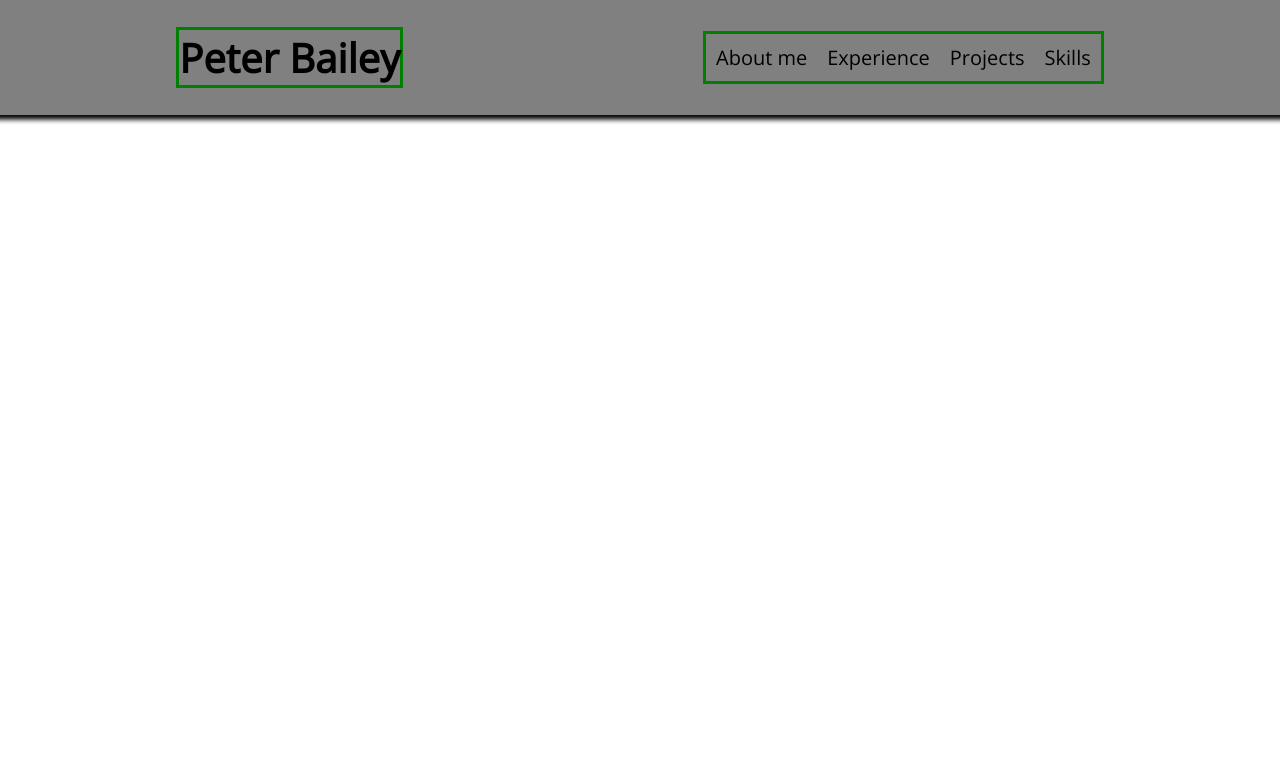
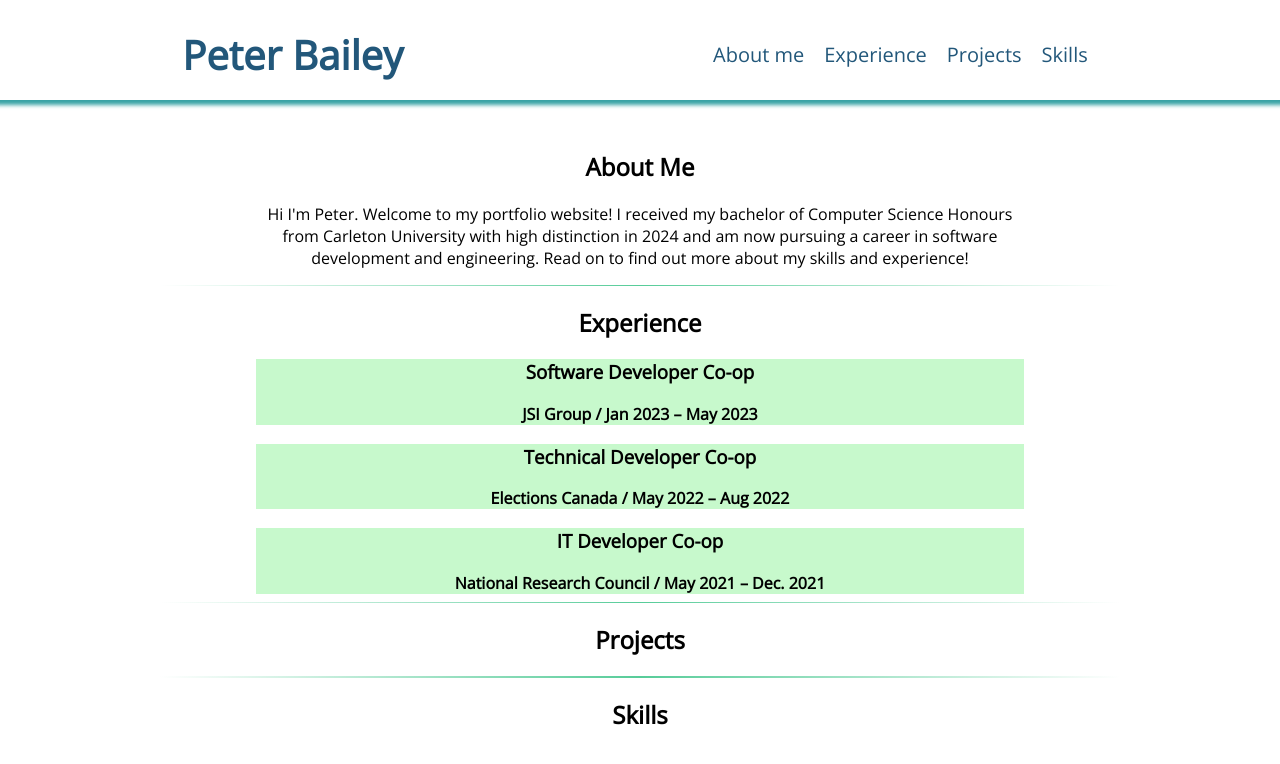
Before and after one commit to PeterKBailey/peterkbailey.github.io, a plain HTML site: page index.html in a window 1280 px wide. Drawn offline with nearby package versions, Linux system fonts and the light colour scheme.

Commit message:
Added sections and began styling.

```diff
--- a/index.html
+++ b/index.html
@@ -1,6 +1,7 @@
 <!DOCTYPE html>
 <head>
-    <link rel="stylesheet" href="styles.css">
+    <link rel="stylesheet" href="./styles.css">
+    <script src="./script.js"></script>
     <link href='https://fonts.googleapis.com/css?family=Open Sans' rel='stylesheet'>
 
 </head>
@@ -9,11 +10,44 @@
         <div class="navbar-content">
             <h1 class="name">Peter Bailey</h1>
             <div class="navigation">
-                <a>About me</a>
-                <a>Experience</a>
-                <a>Projects</a>
-                <a>Skills</a>
+                <a href="#about">About me</a>
+                <a href="#experience">Experience</a>
+                <a href="#projects">Projects</a>
+                <a href="#skills">Skills</a>
             </div>
         </div>
     </div>
+
+    <div class="content">
+        <section>
+            <h1 id="about">About Me</h1>
+            <p>
+                Hi I'm Peter. Welcome to my portfolio website! I received my bachelor of Computer Science Honours from Carleton University with high distinction in 2024 and am now pursuing a career in software development and engineering. Read on to find out more about my skills and experience!
+            </p>
+        </section>
+        <hr>
+        <section>
+            <h1 id="experience">Experience</h1>
+            <div class="job-section">
+                <h3>Software Developer Co-op</h3>
+                <strong>JSI Group / Jan 2023 – May 2023</strong>
+            </div>
+            <div class="job-section">
+                <h3>Technical Developer Co-op</h3>
+                <strong>Elections Canada / May 2022 – Aug 2022</strong>
+            </div>
+            <div class="job-section">
+                <h3>IT Developer Co-op</h3>
+                <strong>National Research Council / May 2021 – Dec. 2021</strong>
+            </div>
+        </section>
+        <hr>
+        <section>
+            <h1 id="projects">Projects</h1>
+        </section>
+        <hr>
+        <section>
+            <h1 id="skills">Skills</h1>
+        </section>
+    </div>
 </body>
--- a/styles.css
+++ b/styles.css
@@ -1,6 +1,7 @@
 body {
     font-family: "Open Sans";
     margin: 0px;
+    margin-top: auto;
     overflow:visible;
 }
 
@@ -8,10 +9,12 @@ body {
     position: fixed;
     top: 0;
     width: 100%;
-    background-color: grey;
-    box-shadow: 0px 0.25px 5px 5px;
+    background-color: white;
+    box-shadow: 0px 0.1px 4px 5px #38A3A5;
     display:flex;
     justify-content: center;
+    height: 100px;
+    color:#22577A;
 }
 
 .navbar-content {
@@ -24,23 +27,24 @@ body {
     column-gap: 300px;
 }
 
+a { color: inherit; }
+
 .navbar a {
     text-align: center;
     text-decoration: none;
-    transition: transform .2s; /* Animation */
+    transition: transform 0.2s, color 0.2s;
     white-space: nowrap;
     padding:10px;
 }
 
 .navbar a:hover{
-    transform:scale(1.125);
-    background-color: aliceblue;
+    transform: scale(1.125);
+    color: #38A3A5;
 }
 
 .name {
-    /* display: inline; */
     white-space: nowrap;
-    border: 3px solid green;
+    /* border: 3px solid green; */
 }
 
 .navigation {
@@ -49,7 +53,27 @@ body {
     flex-direction: row;
     align-items: center;
     margin: auto;
-    border: 3px solid green;
     flex-wrap: wrap;
     justify-content: center; /* Center items horizontally */
 }
+
+.content{
+    margin-top: 150px;
+    text-align: center;
+}
+
+hr{
+    width: 75%;
+    height: 1.5px;
+    border: 0;
+    background-image: linear-gradient(to right, white , #57CC99, white);
+}
+
+section{
+    margin-left:20%;
+    margin-right:20%;
+}
+
+.job-section{
+    background-color: #C7F9CC;
+}
```
Also changed, not shown: images/elections_canada_logo.jpg (added), images/jsigroup_logo.jpg (added), images/national_research_council_logo.jpg (added), script.js (added).
